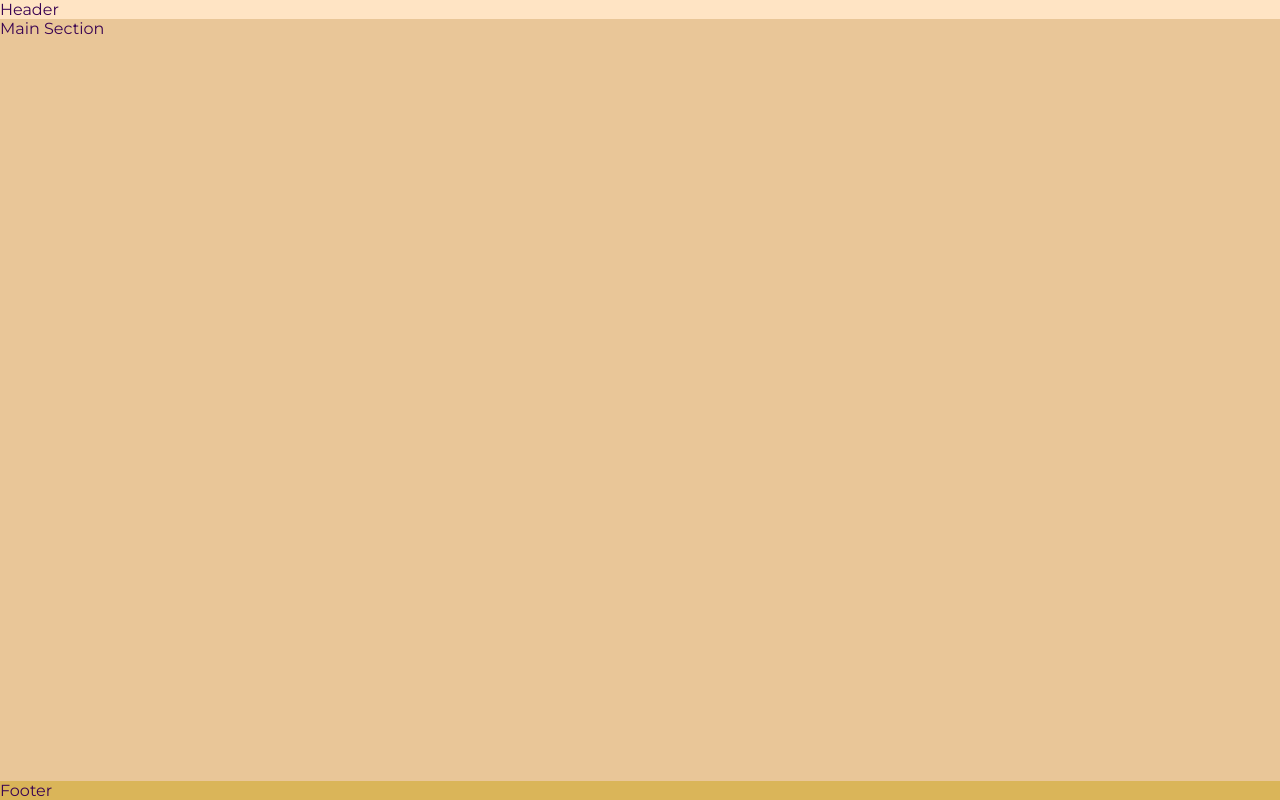
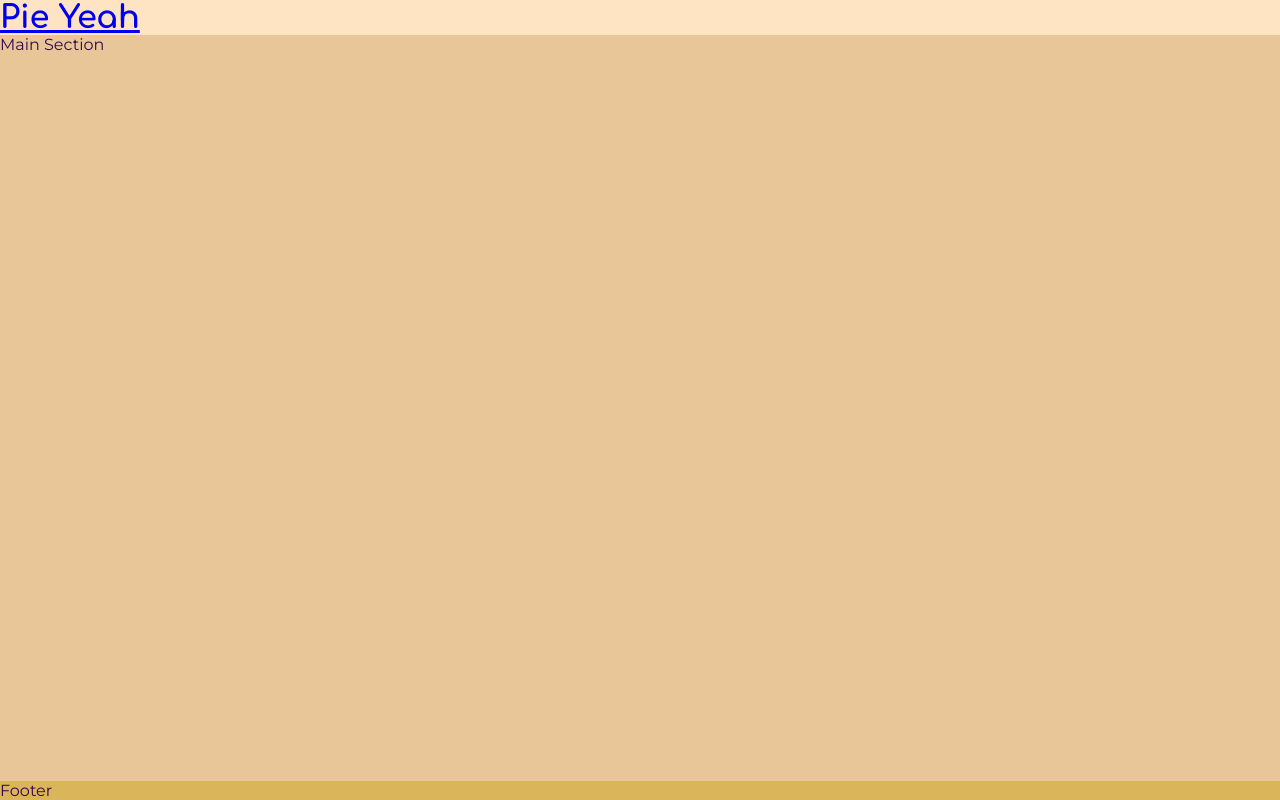
Before and after one commit to SineadMcGuinn/pie-yeah, a plain HTML site: page index.html in a window 1280 px wide. Drawn offline with Linux system fonts and the light colour scheme.

Commit message:
Add logo to header and apply 'Comfortaa' font

```diff
--- a/assets/css/style.css
+++ b/assets/css/style.css
@@ -23,6 +23,10 @@ header {
     background-color: bisque;
 }
 
+h1 {
+    font-family: 'Comfortaa', sans-serif;
+}
+
 /* Main Content */
 main {
     background-color: rgb(233, 198, 152);
--- a/index.html
+++ b/index.html
@@ -13,7 +13,11 @@
   </head>
   <body>
     <!-- Header -->
-    <header>Header</header>
+    <header>
+        <a href="index.html">
+            <h1 id="logo">Pie Yeah</h1>
+        </a>
+    </header>
 
     <!-- Main Section -->
     <main>Main Section</main>
```
